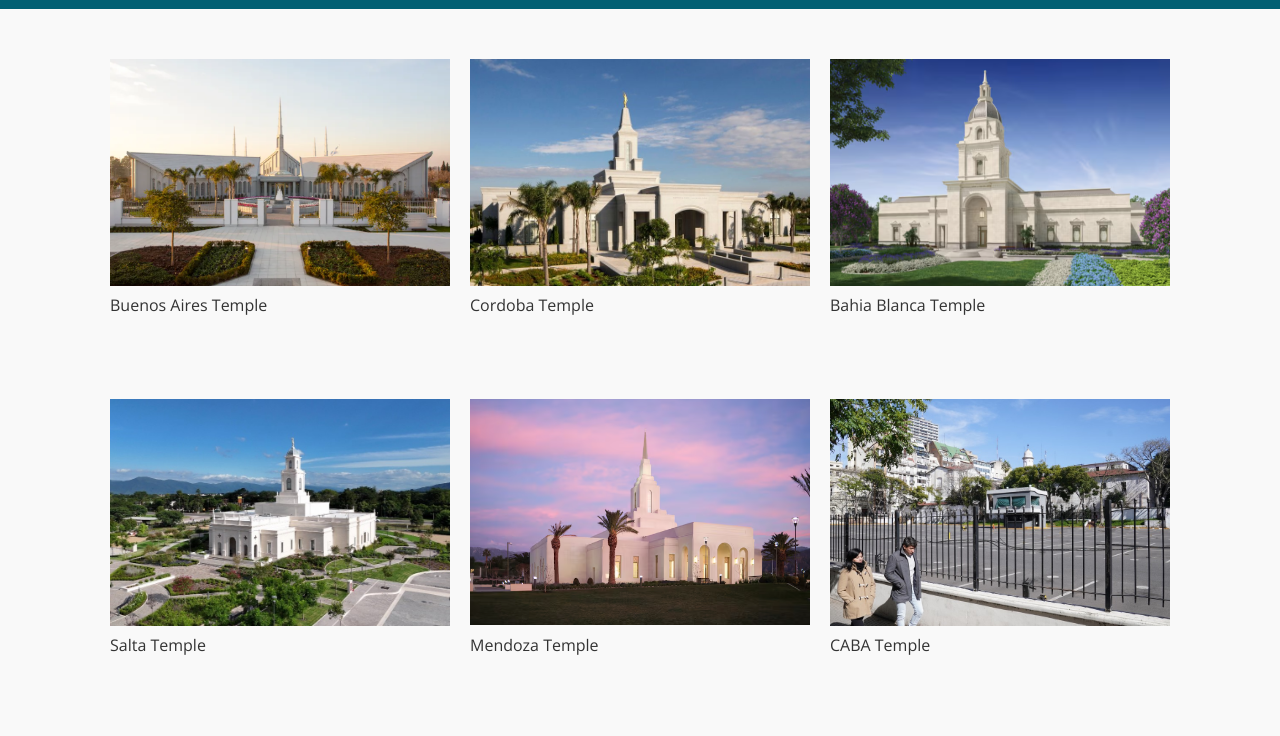
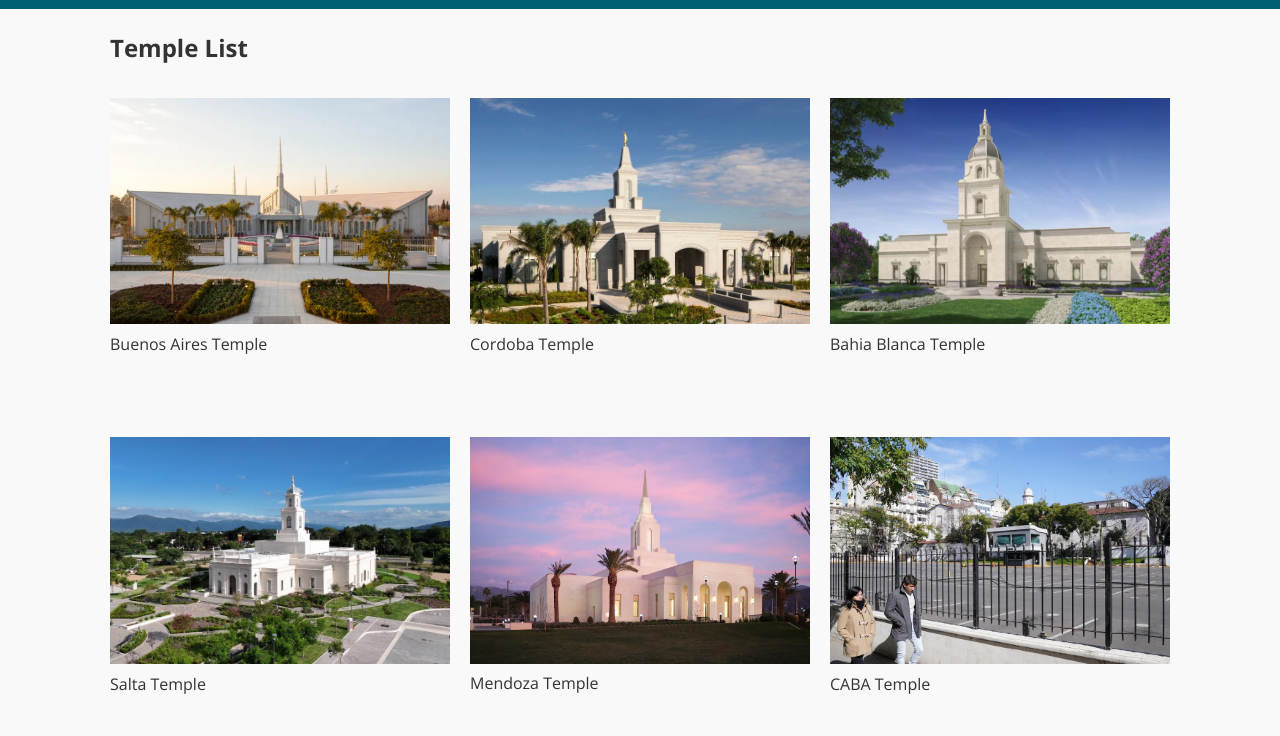
Before and after one commit to hernansingh/wdd131, a plain HTML site: page temples.html in a window 1280 px wide. Shown: the part 89-825 px from the top of the page. Drawn offline with nearby package versions, Linux system fonts and the light colour scheme.

Commit message:
h2 agregado

```diff
--- a/temples.html
+++ b/temples.html
@@ -24,6 +24,7 @@
     </header>
 
     <main>
+        <h2>Temple List</h2>
         <div class="temple-grid">
             <figure class="figure">
                 <img src="images/temples/templo-buenos-aires.png" alt="Temple Buenos Aires" class="img">
```
